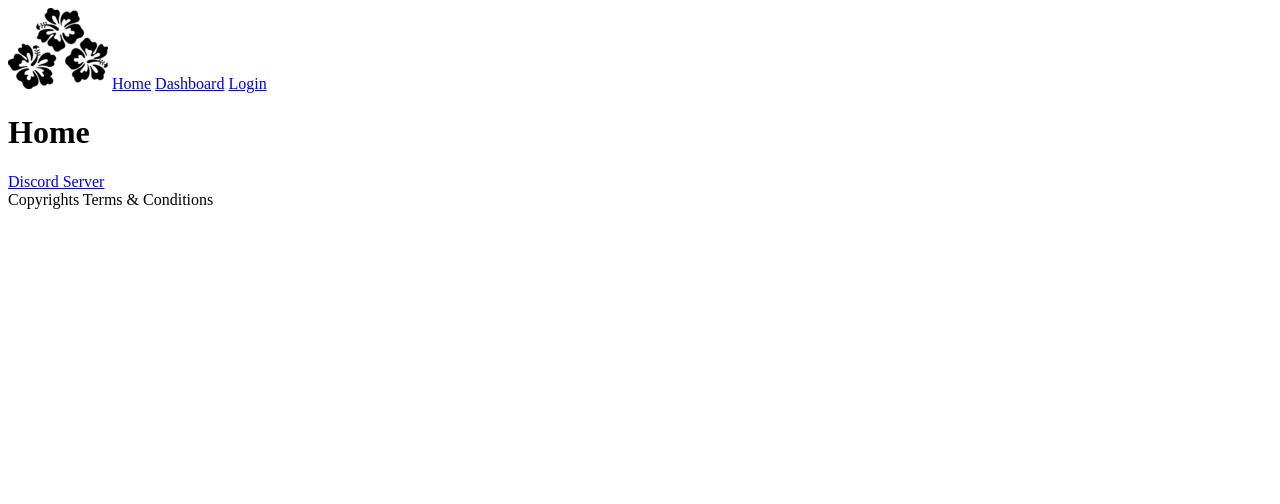
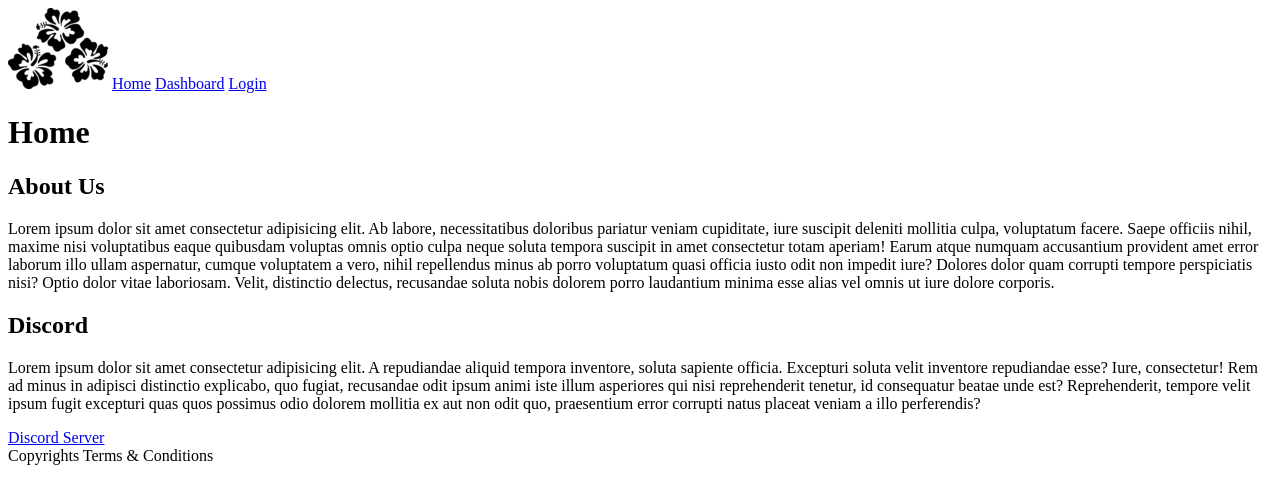
Before and after one commit to MaddieAB/Practise-Site, a plain HTML site: page index.html in a window 1280 px wide. Drawn offline with Linux system fonts and the light colour scheme.

Commit message:
home page

```diff
--- a/index.html
+++ b/index.html
@@ -14,6 +14,10 @@
       <a href="/login.html">Login</a>
     </nav>
     <h1>Home</h1>
+    <h2>About Us</h2>
+    <p>Lorem ipsum dolor sit amet consectetur adipisicing elit. Ab labore, necessitatibus doloribus pariatur veniam cupiditate, iure suscipit deleniti mollitia culpa, voluptatum facere. Saepe officiis nihil, maxime nisi voluptatibus eaque quibusdam voluptas omnis optio culpa neque soluta tempora suscipit in amet consectetur totam aperiam! Earum atque numquam accusantium provident amet error laborum illo ullam aspernatur, cumque voluptatem a vero, nihil repellendus minus ab porro voluptatum quasi officia iusto odit non impedit iure? Dolores dolor quam corrupti tempore perspiciatis nisi? Optio dolor vitae laboriosam. Velit, distinctio delectus, recusandae soluta nobis dolorem porro laudantium minima esse alias vel omnis ut iure dolore corporis.</p>
+    <h2>Discord</h2>
+    <p>Lorem ipsum dolor sit amet consectetur adipisicing elit. A repudiandae aliquid tempora inventore, soluta sapiente officia. Excepturi soluta velit inventore repudiandae esse? Iure, consectetur! Rem ad minus in adipisci distinctio explicabo, quo fugiat, recusandae odit ipsum animi iste illum asperiores qui nisi reprehenderit tenetur, id consequatur beatae unde est? Reprehenderit, tempore velit ipsum fugit excepturi quas quos possimus odio dolorem mollitia ex aut non odit quo, praesentium error corrupti natus placeat veniam a illo perferendis?</p>
     <a href="https://discord.gg/frontend">Discord Server</a>
     <footer>Copyrights Terms & Conditions</footer>
   </body>
```
